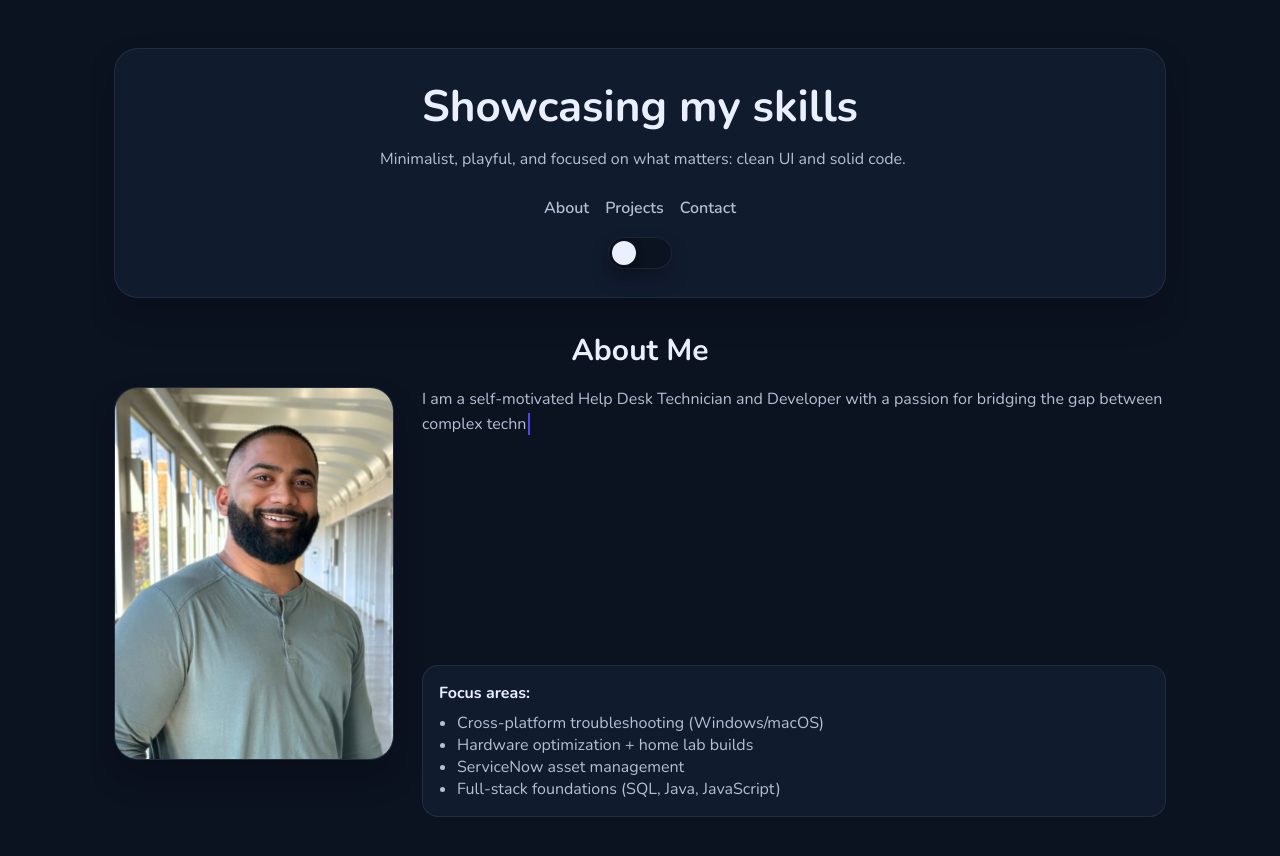
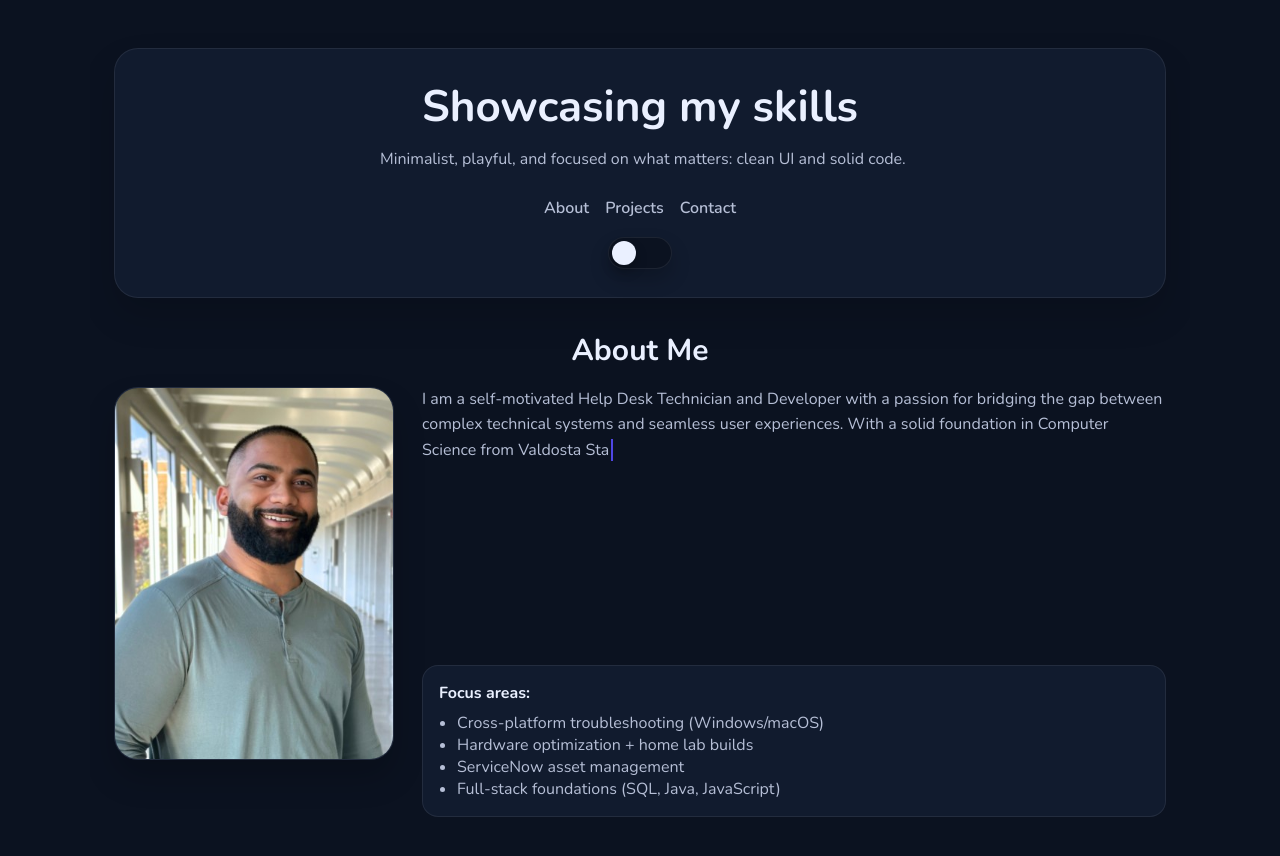
Before and after one commit to 96IDK/Isaiah68, a React (Vite) app: page /#/ in a window 1280 px wide. Shown: the top 856 px of the page. Built offline with nearby package versions, Linux system fonts and the light colour scheme.

Commit message:
Increase typing speed

```diff
--- a/src/pages/About.jsx
+++ b/src/pages/About.jsx
@@ -12,7 +12,7 @@ export default function About() {
 
     const fullText = `${ABOUT_TEXT} ${'Let’s build something that matters.'}`
     let i = 0
-    const speed = 48
+    const speed = 25
 
     const tick = () => {
       if (i <= fullText.length) {
```
